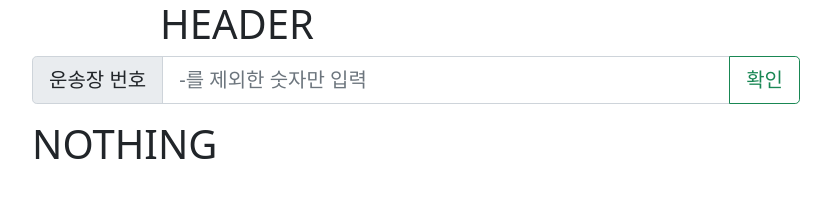
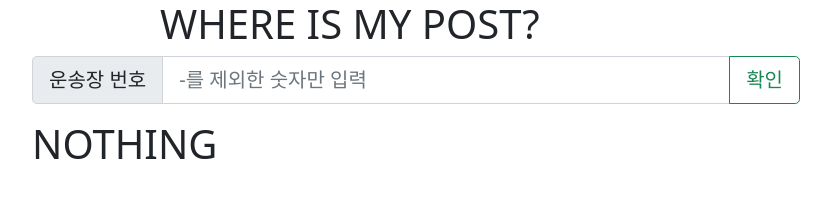
Before and after one commit to chhun93/search-post-front, a React app: page / in a window 1280 px wide. Shown: the whole page, without its empty margins (224-1055 px from the left). Built offline with nearby package versions, Linux system fonts and the light colour scheme.

Commit message:
앱 이름 변경

```diff
--- a/public/index.html
+++ b/public/index.html
@@ -10,7 +10,7 @@
     integrity="sha384-ka7Sk0Gln4gmtz2MlQnikT1wXgYsOg+OMhuP+IlRH9sENBO0LRn5q+8nbTov4+1p"
     crossorigin="anonymous"></script>
   <meta name="theme-color" content="#000000" />
-  <title>React App</title>
+  <title>whereismypost</title>
 </head>
 
 <body>
--- a/src/components/Header.js
+++ b/src/components/Header.js
@@ -4,7 +4,7 @@ import "../styles/Header.css"
 const Header = () => {
   return (
     <div className="header">
-      <h1>HEADER</h1>
+      <h1>WHERE IS MY POST?</h1>
     </div>
   );
 };
```
